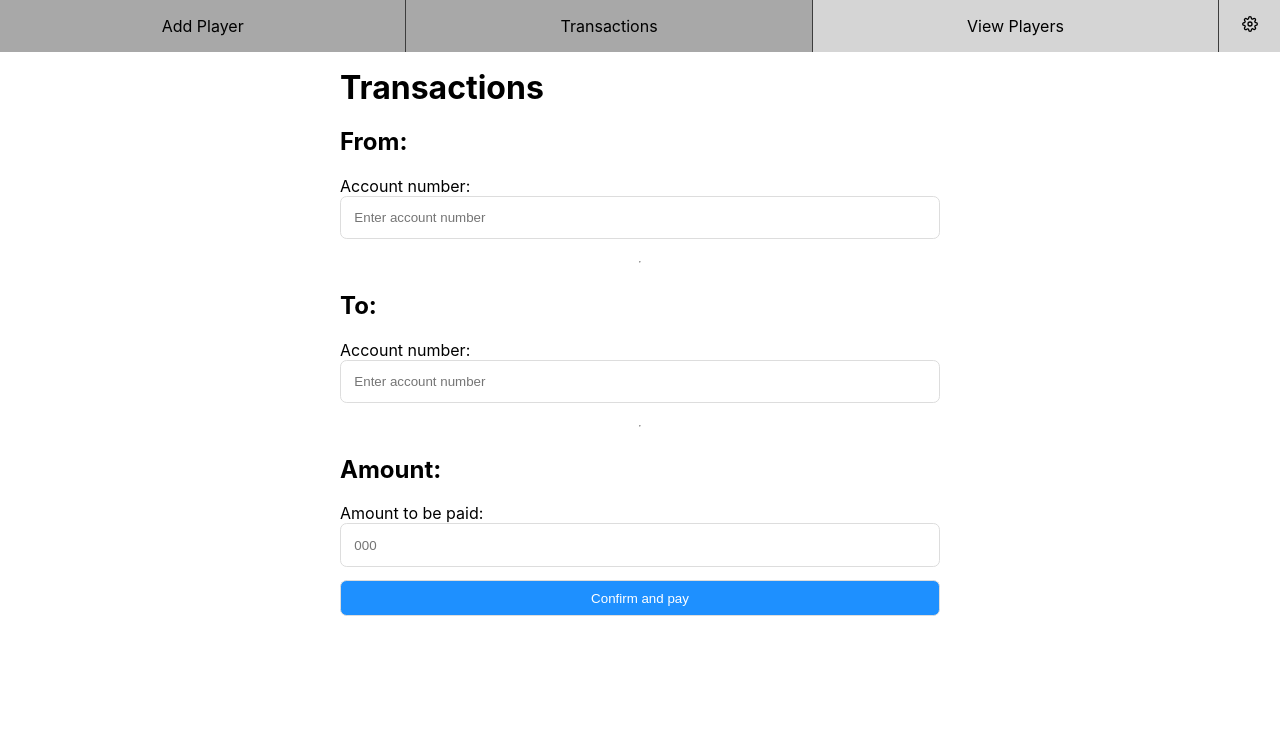
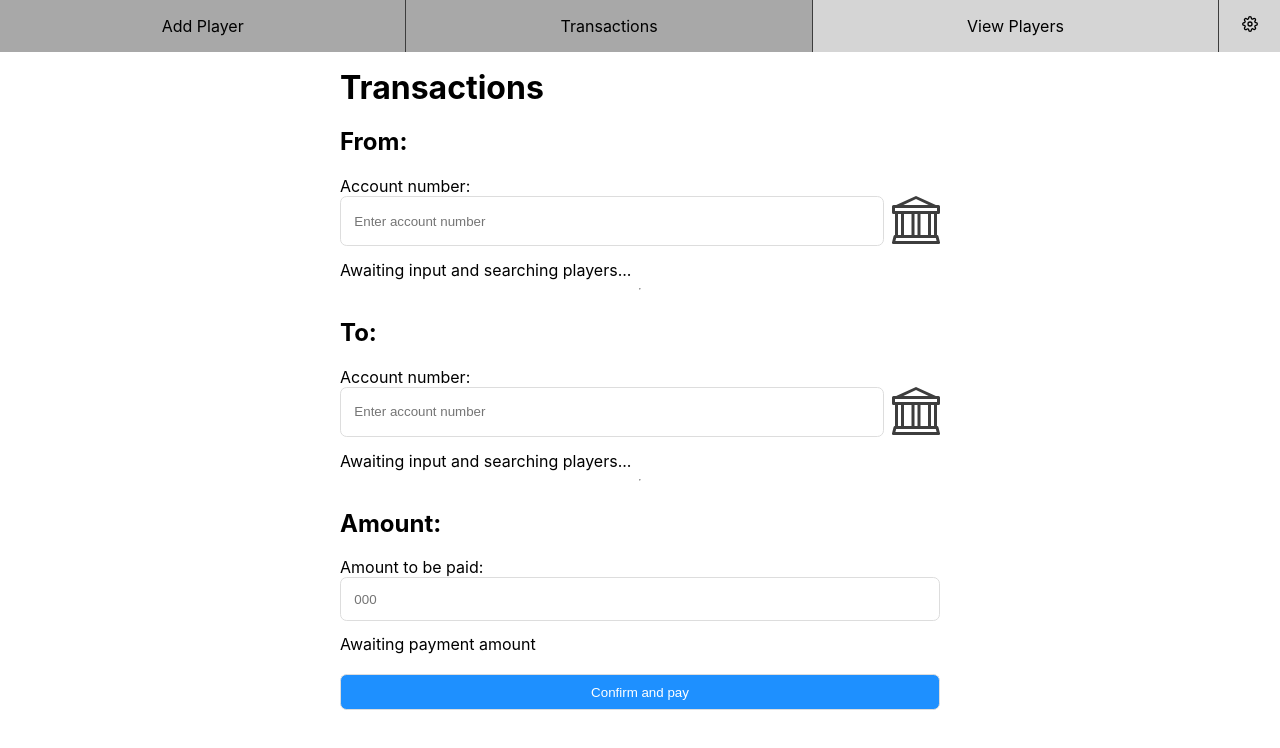
Before and after one commit to ChristopherPayn/react-banker, a React (Create React App) app in the folder banker/: page / in a window 1280 px wide. Both pictures are taken after a click on the element "Transactions". Shown: the top 748 px of the page. Built offline with nearby package versions, Linux system fonts and the light colour scheme.

Commit message:
adds buttons to pay and be paid by the bank

```diff
--- a/banker/src/components/Transaction.js
+++ b/banker/src/components/Transaction.js
@@ -1,5 +1,6 @@
 import React, { useState } from 'react';
 import * as ds from '../DataStore';
+import { BsBank } from 'react-icons/bs';
 import styles from './styles/Transaction.module.css';
 import globalStyles from './styles/Global.module.css';
 
@@ -11,6 +12,7 @@ const Transaction = () => {
     const handleSubmit = e => {
         e.preventDefault();
         ds.performTransaction(foundFromPlayer, foundToPlayer, transactionAmount);
+        clearForm();
     };
 
     const handleChange = e => {
@@ -30,13 +32,34 @@ const Transaction = () => {
         }
     };
 
+    const populateBank = (target) => {
+        const targetInput = document.querySelector(`#account-number-${target}`);
+        targetInput.value = 'BANK';
+        if (target === 'from') {
+            setFoundFromPlayer('BANK');
+        } else {
+            setFoundToPlayer('BANK');
+        }
+    };
+
+    const clearForm = () => {
+        setFoundFromPlayer(null);
+        setFoundToPlayer(null);
+        setTransactionAmount(0);
+        document.querySelector('#account-number-from').value = '';
+        document.querySelector('#account-number-to').value = '';
+        document.querySelector('#transaction-amount').value = '';
+    };
+
     return (
         <div className={globalStyles.formContainer} onSubmit={handleSubmit}>
             <h1 className={`${globalStyles.formHeader} ${styles.header}`} id={styles.transactionsHeader}>Transactions</h1>
             <form className={globalStyles.transactionForm}>
                 <h2>From:</h2>
                 <label htmlFor='account-number-from'>Account number:</label>
+                <div className={styles.transactionFormInputContainer}>
                     <input
+                        className={styles.transactionFormInput}
                         id='account-number-from'
                         type='text'
                         name='accountNumberFrom'
@@ -44,15 +67,25 @@ const Transaction = () => {
                         onChange={handleChange}
                         required
                     />
-                {foundFromPlayer && (
+                    <div
+                        className={styles.transactionFormBank}
+                        onClick={() => populateBank('from')}
+                    >
+                       <span className={styles.transactionFormBankIcon}><BsBank /></span>
+
+                    </div>
+                </div>
+                {(foundFromPlayer && (
                     <div>
-                        <span>Account belongs to: {foundFromPlayer.name}</span>
+                        <span>Account belongs to: {foundFromPlayer.name || 'the bank'}</span>
                     </div>
-                )}
+                )) || <div>Awaiting input and searching players...</div>}
                 <hr />
                 <h2>To:</h2>
                 <label htmlFor='account-number-to'>Account number:</label>
+                <div className={styles.transactionFormInputContainer}>
                     <input
+                        className={styles.transactionFormInput}
                         id='account-number-to'
                         type='text'
                         name='accountNumberTo'
@@ -60,11 +93,18 @@ const Transaction = () => {
                         onChange={handleChange}
                         required
                     />
-                {foundToPlayer && (
+                    <div
+                        className={styles.transactionFormBank}
+                        onClick={() => populateBank('to')}
+                    >
+                        <span className={styles.transactionFormBankIcon}><BsBank /></span>
+                    </div>
+                </div>
+                {(foundToPlayer && (
                     <div>
-                        <span>Account belongs to: {foundToPlayer.name}</span>
+                        <span>Account belongs to: {foundToPlayer.name || 'the bank'}</span>
                     </div>
-                )}
+                )) || <div>Awaiting input and searching players...</div>}
                 <hr />
                 <h2>Amount:</h2>
                 <label htmlFor='transaction-amount'>Amount to be paid:</label>
@@ -76,9 +116,10 @@ const Transaction = () => {
                     onChange={handleChange}
                     required
                 />
-                {foundFromPlayer && foundToPlayer && transactionAmount !== 0 &&
-                    <div>{foundFromPlayer?.name || ''} will pay {foundToPlayer?.name || ''} the amount of {transactionAmount}</div>
-                }
+                {(foundFromPlayer && foundToPlayer && transactionAmount !== 0 &&
+                    <div>{foundFromPlayer?.name || 'The bank'} will pay {foundToPlayer?.name || 'the bank'} the amount of {transactionAmount}</div>
+                ) || <div>Awaiting payment amount</div>}
+                <br />
                 <button type="submit">Confirm and pay</button>
             </form>
         </div>
--- a/banker/src/components/styles/Transaction.module.css
+++ b/banker/src/components/styles/Transaction.module.css
@@ -1,3 +1,30 @@
 #transactionsHeader {
     margin: 0 auto;
 }
+
+.transactionFormInputContainer {
+    display: flex;
+}
+
+.transactionFormInput {
+    flex: 1;
+}
+
+.transactionFormBank {
+    border-radius: 0.5em;
+    width: 3em;
+    height: 3em;
+    margin-bottom: 1em;
+    margin-left: 0.5em;
+    color: rgb(61, 61, 61);
+    cursor: pointer;
+}
+
+.transactionFormBank:hover {
+    background-color: rgb(213, 213, 213);
+    transition: background-color 500ms;
+}
+
+.transactionFormBankIcon {
+    font-size: 3em;
+}
```
Lines whose indentation alone changed are shown as unchanged.
